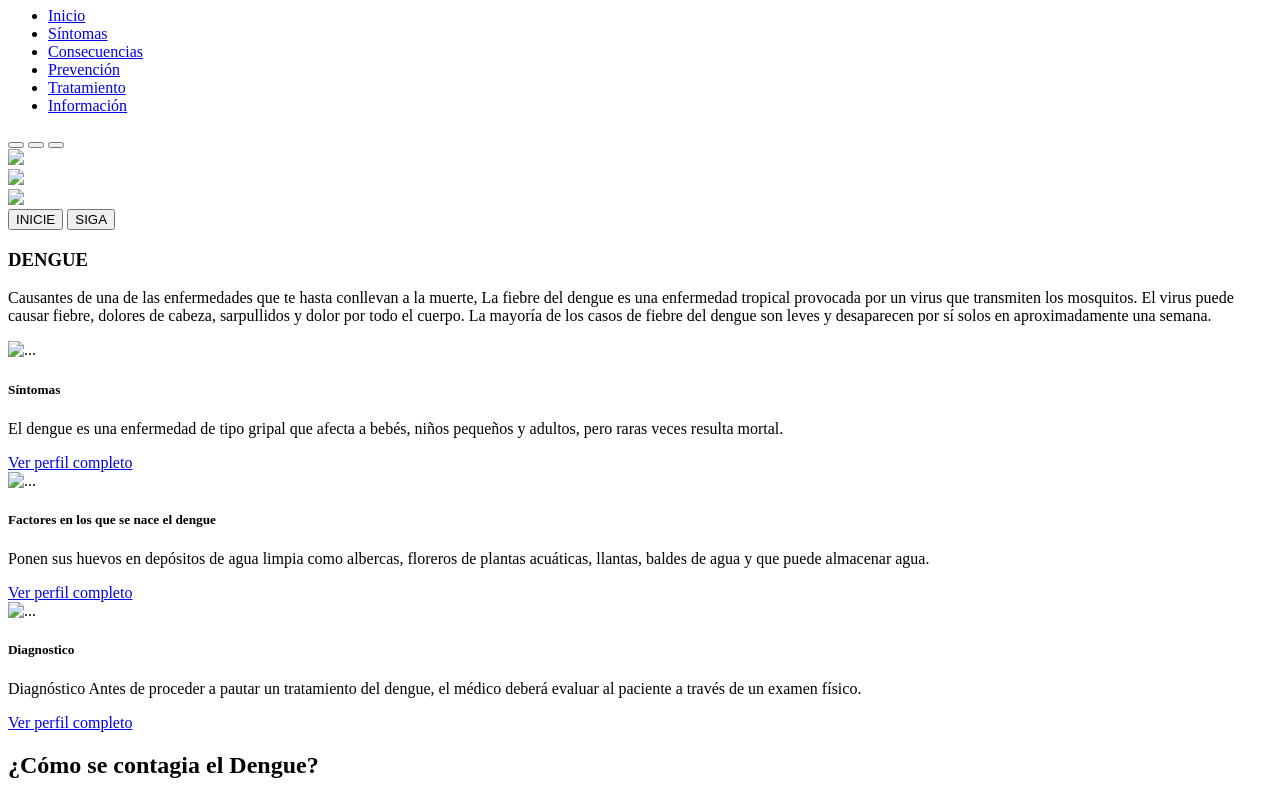
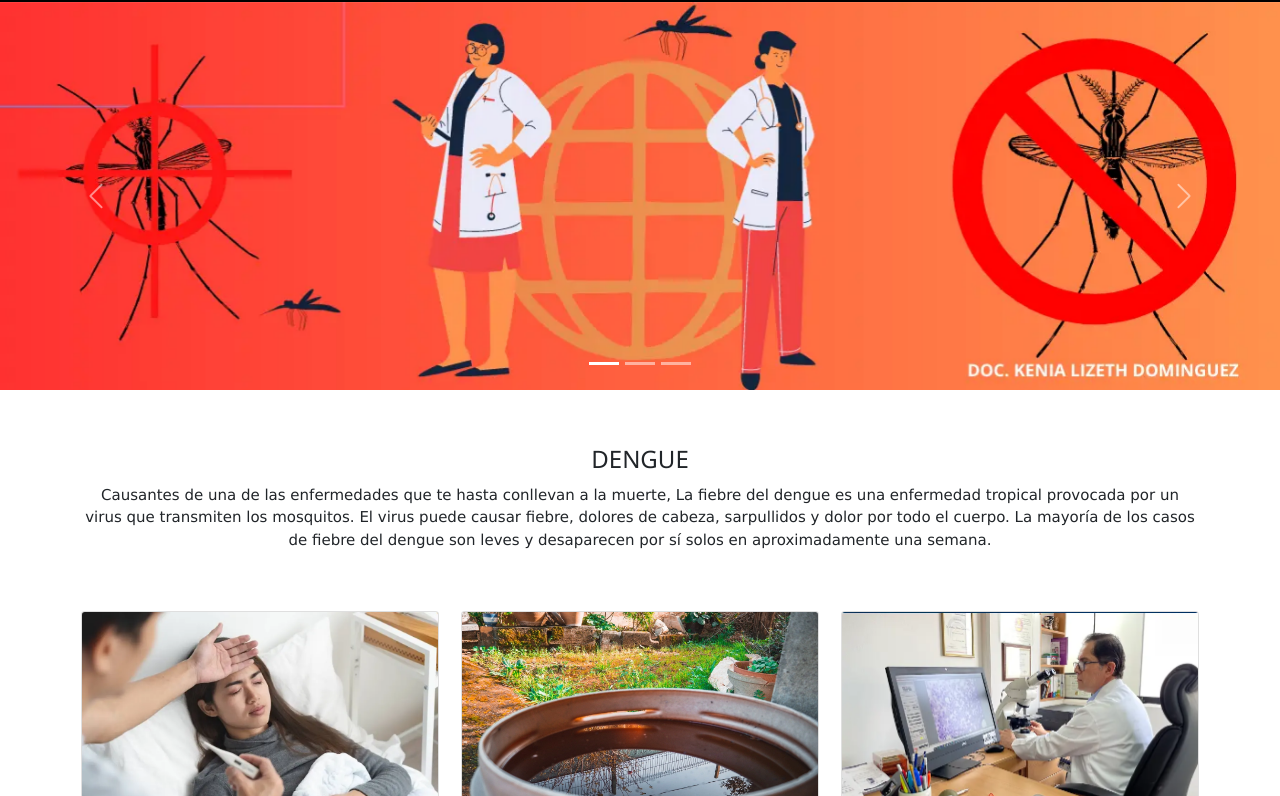
Before and after one commit to Kenializeth/Mi_sitio_HTML, a plain HTML site: page index.html in a window 1280 px wide. Shown: the part 51-847 px from the top of the page. Drawn offline with nearby package versions, Linux system fonts and the light colour scheme; the site is published under a folder, as on GitHub Pages, so addresses that start at the root find nothing.

Commit message:
Update index.html

```diff
--- a/index.html
+++ b/index.html
@@ -6,10 +6,10 @@
     <meta http-equiv="X-UA-Compatible" content="IE=edge">
     <meta name="viewport" content="width=device-width, initial-scale=1.0">
     <title>Sitio web informativo sobre la prevención del dengue</title>
-    <link href="/css/bootstrap.min.css" rel="stylesheet">
-    <link rel="icon" href="/img/LOGO.webp">
-    <link rel="stylesheet" href="/css/personalizado.css">
-    <link rel="stylesheet" href="/css/w3.css">
+    <link href="css/bootstrap.min.css" rel="stylesheet">
+    <link rel="icon" href="img/LOGO.webp">
+    <link rel="stylesheet" href="css/personalizado.css">
+    <link rel="stylesheet" href="css/w3.css">
 </head>
 
 <body>
@@ -20,7 +20,7 @@
             <!-- INICIO DEL NAVBAR -->
             <nav class="navbar navbar-expand-lg">
                 <a class="navbar-barnds" href="index.html">
-                    <img src="/img/LOGO.webp" width="30" height="30">
+                    <img src="img/LOGO.webp" width="30" height="30">
                 </a>
                 <button type="button" class="navbar-toggler" data-bs-toggle="collapse" data-bs-target="#menu_nav"
                     aria-controls="menu_nav" aria-expanded="false" aria-label="Toggle navigation">
@@ -55,14 +55,14 @@
         </div>
         <div class="carousel-inner">
             <div class="carousel-item active">
-                <img src="/Slide/banner_1.webp" class="d-block w-100 dp-lg">
+                <img src="Slide/banner_1.webp" class="d-block w-100 dp-lg">
             </div>
             <div class="carousel-item">
-                <img src="/Slide/banner_2.webp" class="d-block w-100 dp-lg">
+                <img src="Slide/banner_2.webp" class="d-block w-100 dp-lg">
 
             </div>
             <div class="carousel-item">
-                <img src="/Slide/banner_3.webp" class="d-block w-100 dp-lg">
+                <img src="Slide/banner_3.webp" class="d-block w-100 dp-lg">
             </div>
         </div>
 
@@ -95,7 +95,7 @@
         <div class="row">
             <div class="col-12 col-md-4 mt-5">
                 <div class="card">
-                    <img src="/img/imagen_36.webp" class="card-img-top" alt="...">
+                    <img src="img/imagen_36.webp" class="card-img-top" alt="...">
                     <div class="card-body">
                         <h5 class="card-title">Síntomas</h5>
                         <p class="card-text">El dengue es una enfermedad de tipo gripal que afecta a bebés, niños
@@ -105,7 +105,7 @@
                 </div></div>
                 <div class="col-12 col-md-4 mt-5">
                     <div class="card">
-                        <img src="/img/imagen_35.webp" class="card-img-top" alt="..." height="235" width="300">
+                        <img src="img/imagen_35.webp" class="card-img-top" alt="..." height="235" width="300">
                         <div class="card-body">
                             <h5 class="card-title">Factores en los que se nace el dengue</h5>
                             <p class="card-text">Ponen sus huevos en depósitos de agua limpia como albercas, floreros de plantas
@@ -117,7 +117,7 @@
                 </div>
                 <div class="col-12 col-md-4 mt-5">
                     <div class="card">
-                        <img src="/img/imagen_3.webp" class="card-img-top" alt="..." height="235" width="300">
+                        <img src="img/imagen_3.webp" class="card-img-top" alt="..." height="235" width="300">
                         <div class="card-body">
                             <h5 class="card-title">Diagnostico</h5>
                             <p class="card-text">Diagnóstico
@@ -146,7 +146,7 @@
                             otras.</p>
                     </div>
                <div class="col-md-3 col-12 mt-4">
-                <img src="/img/imagen_4.webp" height="200" width="300">
+                <img src="img/imagen_4.webp" height="200" width="300">
             </div>
  </div>
             <div class="container mt-5">
@@ -227,10 +227,10 @@
     </div>
 </footer>
 
-<script src="/js/bootstrap.bundle.min.js"></script>
+<script src="js/bootstrap.bundle.min.js"></script>
 <script src="https://cdn.jsdelivr.net/npm/bootstrap@5.0.2/dist/js/bootstrap.bundle.min.js" integrity="sha384-MrcW6ZMFYlzcLA8Nl+NtUVF0sA7MsXsP1UyJoMp4YLEuNSfAP+JcXn/tWtIaxVXM"
     crossorigin="anonymous"></script>
-    <script src="/js/personalizado.js"></script>
+    <script src="js/personalizado.js"></script>
 </script>
 </body>
 
```
